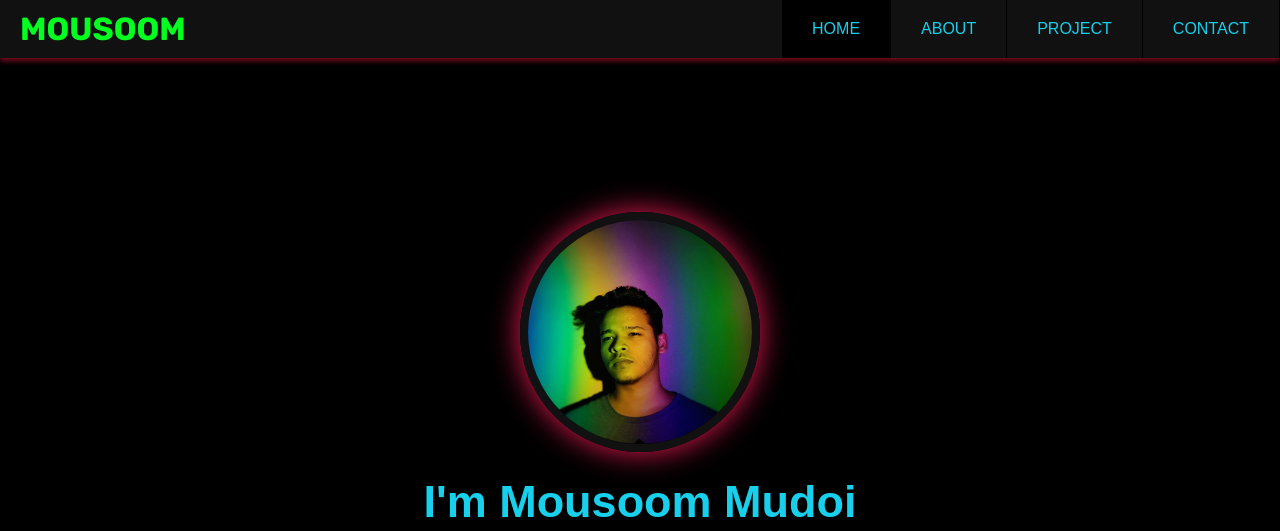
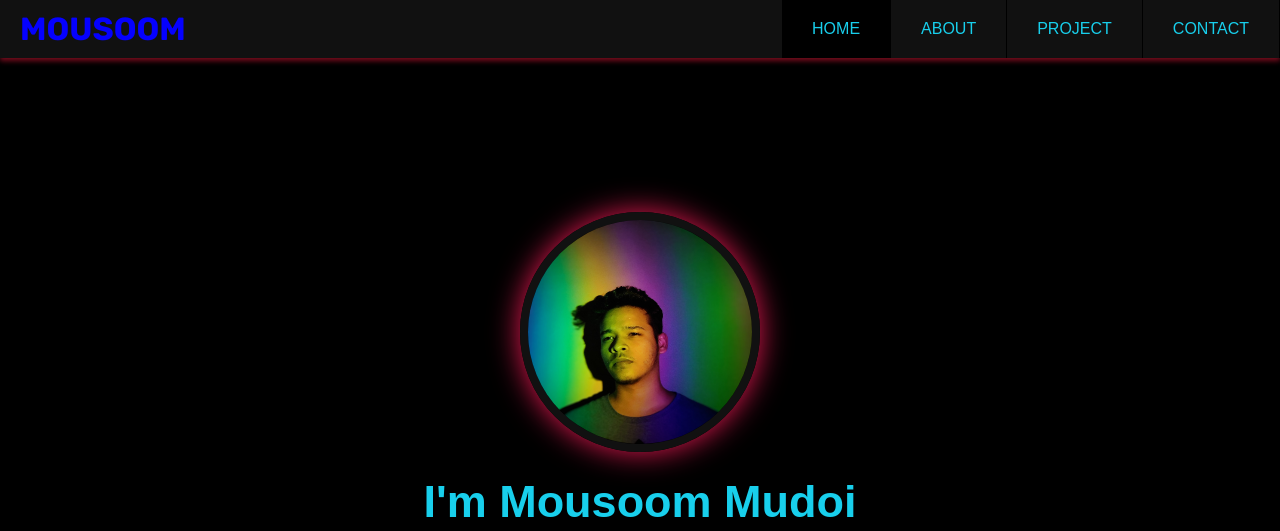
Before and after one commit to mousoom/samplefolio, a plain HTML site: page index.html in a window 1280 px wide. Shown: the top 531 px of the page. Drawn offline with nearby package versions, Linux system fonts and the light colour scheme.

Commit message:
Update style.css

```diff
--- a/style.css
+++ b/style.css
@@ -78,7 +78,7 @@
 
 /* header logo */
 .header .logo {
-  color:#01ff20;
+  color:#0501ff;
   font-family:"Rubik",sans-serif;
   font-weight: bold;
   display: block;
```
